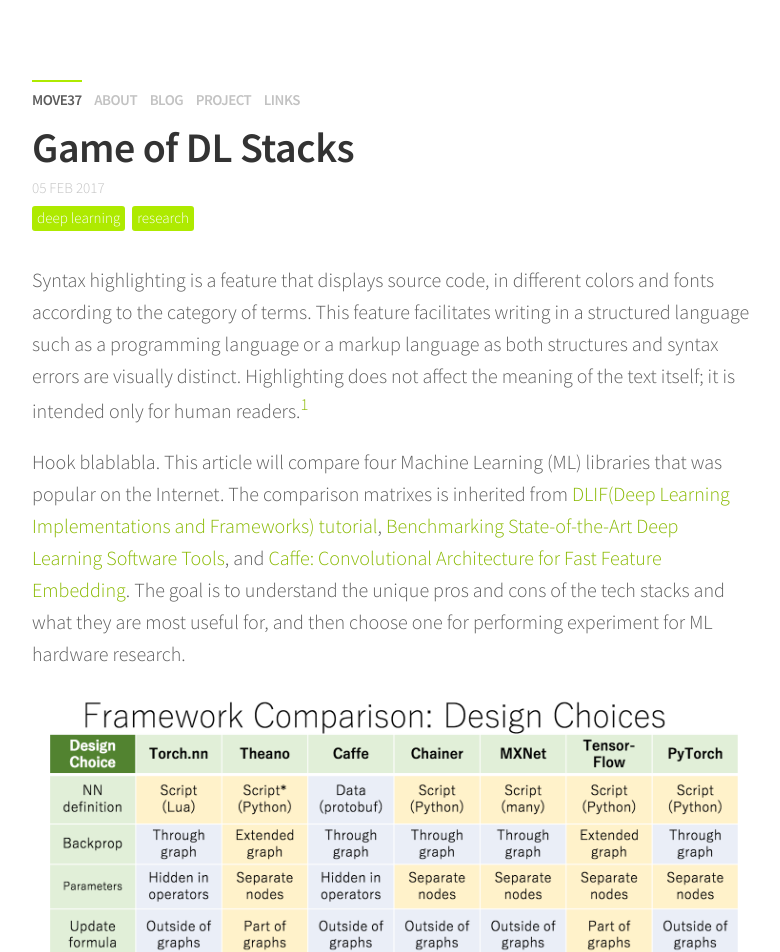
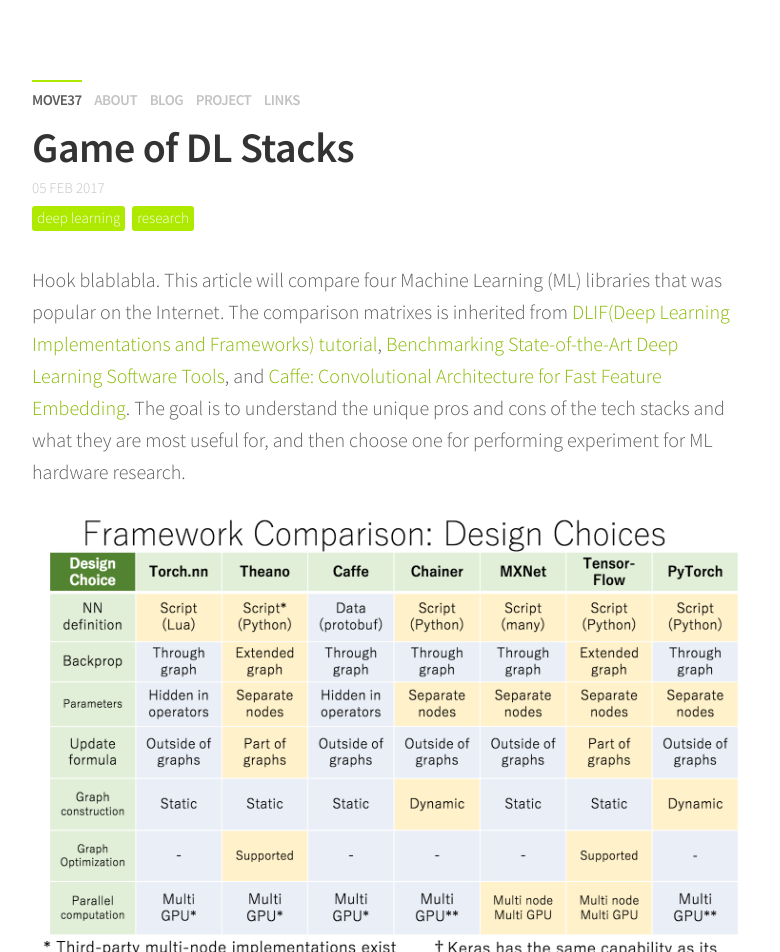
Before and after one commit to n33t1/n33t1.github.io, a Jekyll site: the page built from _posts/2017-02-05-game-of-dl-stacks.md, in a window 1280 px wide and 1400 px high. Shown: the top 952 px of the window, without its empty margins (248-1028 px from the left). Built offline with Jekyll 4.4.1, drawn with Linux system fonts in a browser that asks for light colours; nearby versions of some CDN libraries; comment, search, counter and statistics services are not loaded; some of the changed text lies outside the part shown.

Commit message:
Update 2017-02-05-game-of-dl-stacks.md

```diff
--- a/_posts/2017-02-05-game-of-dl-stacks.md
+++ b/_posts/2017-02-05-game-of-dl-stacks.md
@@ -7,10 +7,6 @@
 comments: true
 share: true
 ---
-
-Syntax highlighting is a feature that displays source code, in different colors and fonts according to the category of terms. This feature facilitates writing in a structured language such as a programming language or a markup language as both structures and syntax errors are visually distinct. Highlighting does not affect the meaning of the text itself; it is intended only for human readers.[^4]
-
-[^4]: <http://en.wikipedia.org/wiki/Syntax_highlighting>
 
 Hook blablabla. This article will compare four Machine Learning (ML) libraries that was popular on the Internet. The comparison matrixes is inherited from [DLIF(Deep Learning Implementations and Frameworks) tutorial](https://sites.google.com/site/dliftutorial/), [Benchmarking State-of-the-Art Deep Learning Software Tools](https://arxiv.org/pdf/1608.07249v6.pdf), and [Caffe: Convolutional Architecture for Fast Feature Embedding](http://ucb-icsi-vision-group.github.io/caffe-paper/caffe.pdf). The goal is to understand the unique pros and cons of the tech stacks and what they are most useful for, and then choose one for performing experiment for ML hardware research.
 
```
